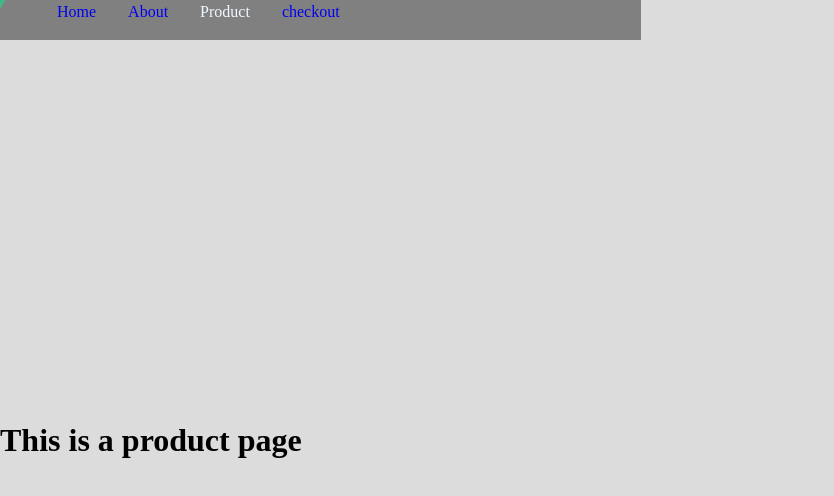
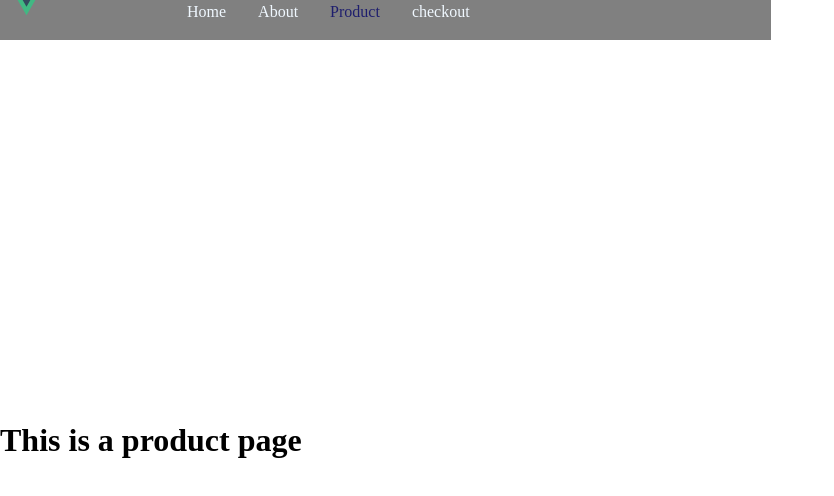
Before and after one commit to KHEANG-LYMENG/IP_E-commerce-Project, a Vue app: page /product in a window 1280 px wide. Shown: the top 496 px of the page, without its empty margins (0-834 px from the left). Built offline with nearby package versions, Linux system fonts and the light colour scheme.

Commit message:
edit some homepage

```diff
--- a/src/App.vue
+++ b/src/App.vue
@@ -30,6 +30,8 @@ header {
 }
 
 .logo {
+  padding-left: 30px;
+  padding-right: 100px;
   width: 25px;
   height: 25px;
   border-radius: 10px;
@@ -37,11 +39,11 @@ header {
 
 nav {
   padding: 20px;
-  color: aliceblue;
+  color: rgb(30, 30, 109);
   background-color: grey;
   width: 100%;
-  font-size: 12px;
-  text-align: center;
+  font-size: 20px;
+  text-align: start;
 }
 
 nav a.router-link-exact-active {
@@ -53,6 +55,7 @@ nav a.router-link-exact-active:hover {
 }
 
 nav a {
+  color: aliceblue;
   text-decoration: none;
   display: inline-block;
   padding: 0 1rem;
--- a/src/views/HomeView.vue
+++ b/src/views/HomeView.vue
@@ -1,6 +1,17 @@
 <template>
   <body>
 
+
+    <div class="feature-box">
+      <div class="picture">
+        <img src="../assets/images/download." alt="">
+      </div>
+      <div class="text">
+        <h2>Grey Style T-shirt</h2>
+        <p>best nylon quality selected</p><br><br>
+        <h2>Price : $10:00</h2>
+      </div>
+    </div>
   </body>
 </template>
 
@@ -9,8 +20,27 @@
   margin: 0;
 }
 body{
+  background-color: white;
+}
+.feature-box{
+  box-shadow: 0 0 50px skyblue;
+  align-content: center;
   background-color: gainsboro;
+  width: 80%;
+  height: 200px;
+  margin: 30px;
+  display: flex;
+  border-radius: 10px;
 }
+.picture{
+  margin: 10px;
+  width: 50%;
+  height: 50%;
+}
+/* .price{
+  display: flex;
+} */
+
 @media (min-width: 1024px) {
   .about {
     min-height: 100vh;
```
Also changed, not shown: src/assets/images/download.png (added), src/assets/images/greyShirt.jfif (added).
